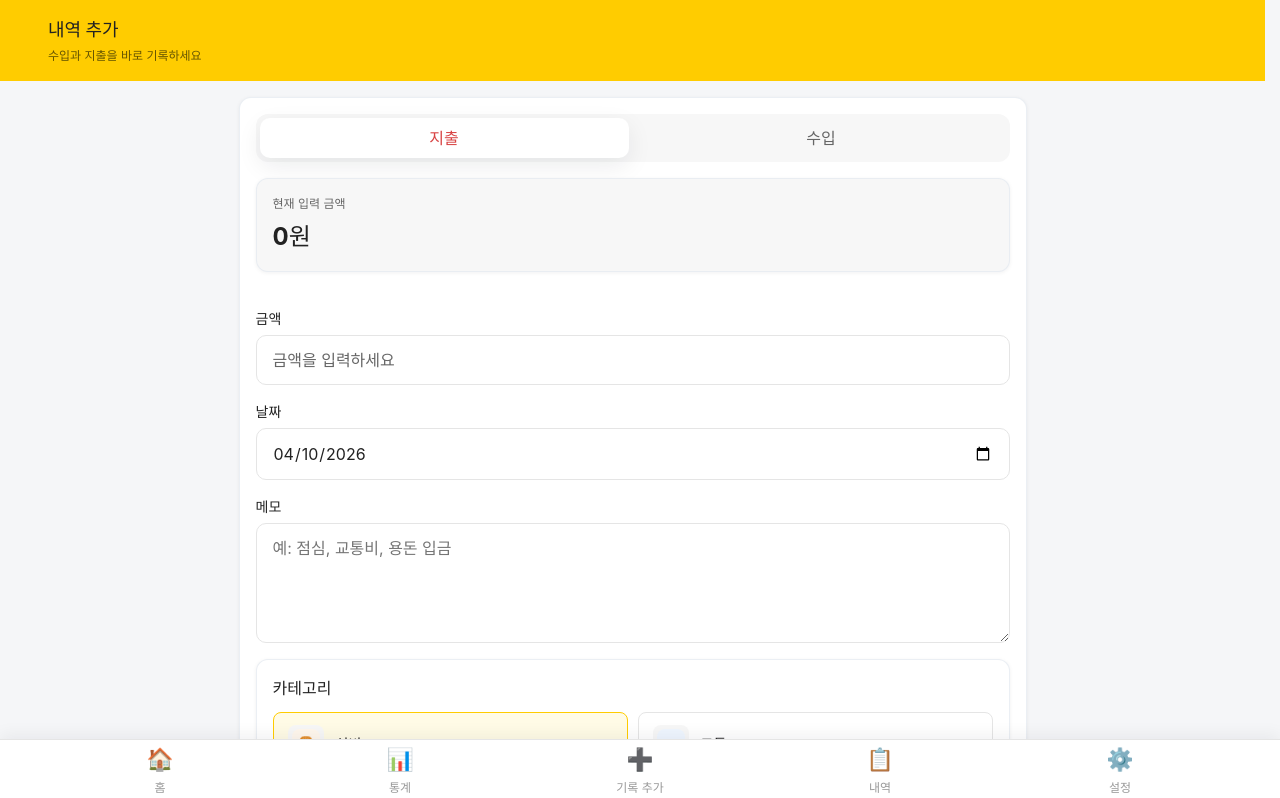
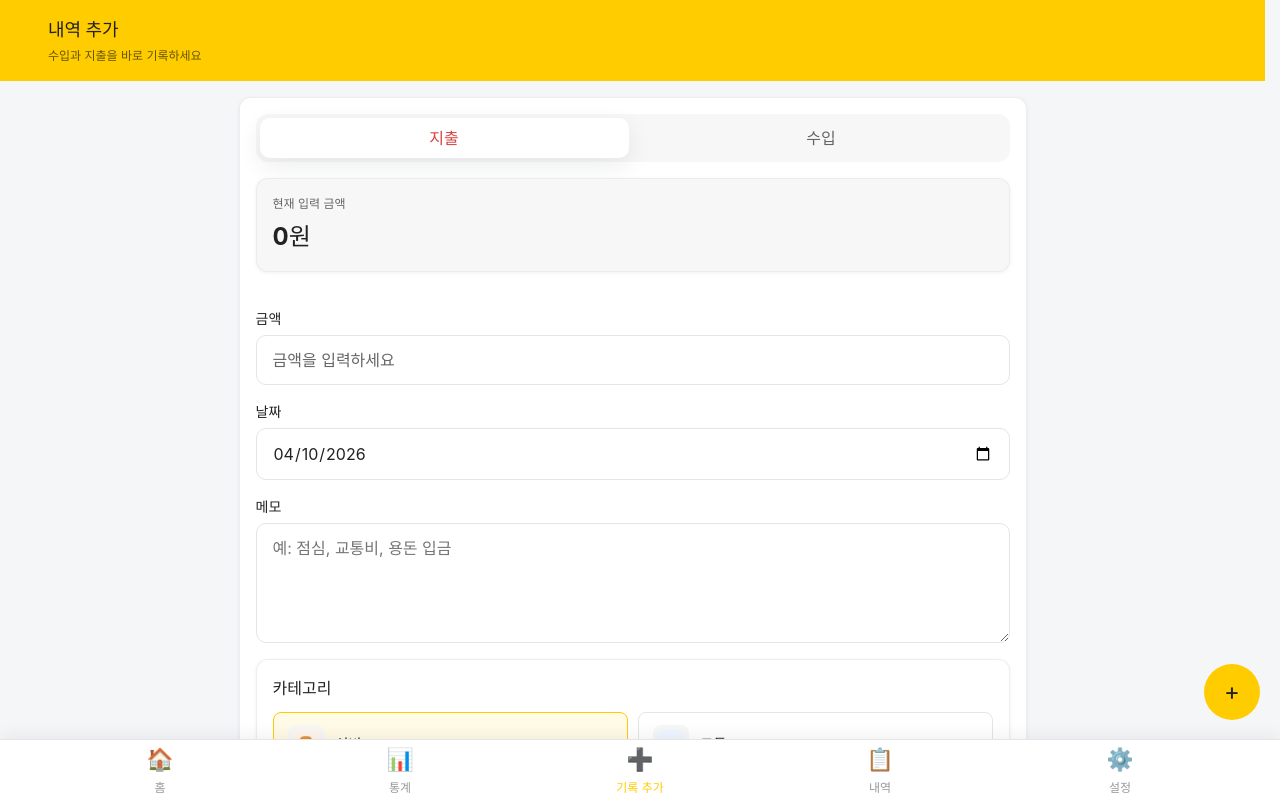
Before and after one commit to KB-25-7-SkeletonProject/moamoa, a Vue app in the folder frontend/: page /entry in a window 1280 px wide. Shown: the top 798 px of the page. Built offline with nearby package versions, Linux system fonts and the light colour scheme; sample sign-in values are in the browser's storage.

Commit message:
refactor:#35 플로팅 버튼 수정

```diff
--- a/frontend/src/components/layout/BottomNav.vue
+++ b/frontend/src/components/layout/BottomNav.vue
@@ -3,7 +3,7 @@
         <div class="bottom-nav-inner">
             <BottomNavItem icon="🏠" label="홈" path="/home" :active="route.path === '/home'"/>
             <BottomNavItem icon="📊" label="통계" path="/statistics" :active="route.path === '/statistics'"/>
-            <BottomNavItem icon="➕" label="기록 추가" path="/entry" :active="route.path === '/record'"/>
+            <BottomNavItem icon="➕" label="기록 추가" path="/entry" :active="route.path === '/entry'"/>
             <BottomNavItem icon="📋" label="내역" path="/transaction" :active="route.path === '/transaction'"/>
             <BottomNavItem icon="⚙️" label="설정" path="/settings" :active="route.path === '/settings'"/>
         </div>
--- a/frontend/src/components/layout/FloatingButton.vue
+++ b/frontend/src/components/layout/FloatingButton.vue
@@ -3,8 +3,12 @@
 </template>
 
 <script setup>
+import { useRouter } from 'vue-router'
+
+const router = useRouter()
+
 const handleClick = () => {
-    console.log('클릭됨')
+    router.push('/entry')
 }
 </script>
 
--- a/frontend/src/components/layout/LayoutWrapper.vue
+++ b/frontend/src/components/layout/LayoutWrapper.vue
@@ -14,6 +14,7 @@
         <main>
             <slot />
         </main>
+        <FloatingButton />
         <BottomNav />
     </div>
 </template>
@@ -21,6 +22,7 @@
 <script setup>
 import AppHeader from '@/components/layout/AppHeader.vue'
 import BottomNav from '@/components/layout/BottomNav.vue'
+import FloatingButton from '@/components/layout/FloatingButton.vue'
 
 defineEmits(['back', 'action'])
 
@@ -49,6 +51,6 @@ defineProps({
 }
 
 main {
-    padding-bottom: 60px;
+    padding-bottom: 132px;
 }
 </style>
--- a/frontend/src/pages/AddPage.vue
+++ b/frontend/src/pages/AddPage.vue
@@ -167,7 +167,7 @@ async function save() {
       date: date.value,
     })
 
-    router.push('/')
+    router.push('/home')
   } catch (error) {
     errorMessage.value = error instanceof Error ? error.message : '저장 중 문제가 발생했습니다.'
   } finally {
```
